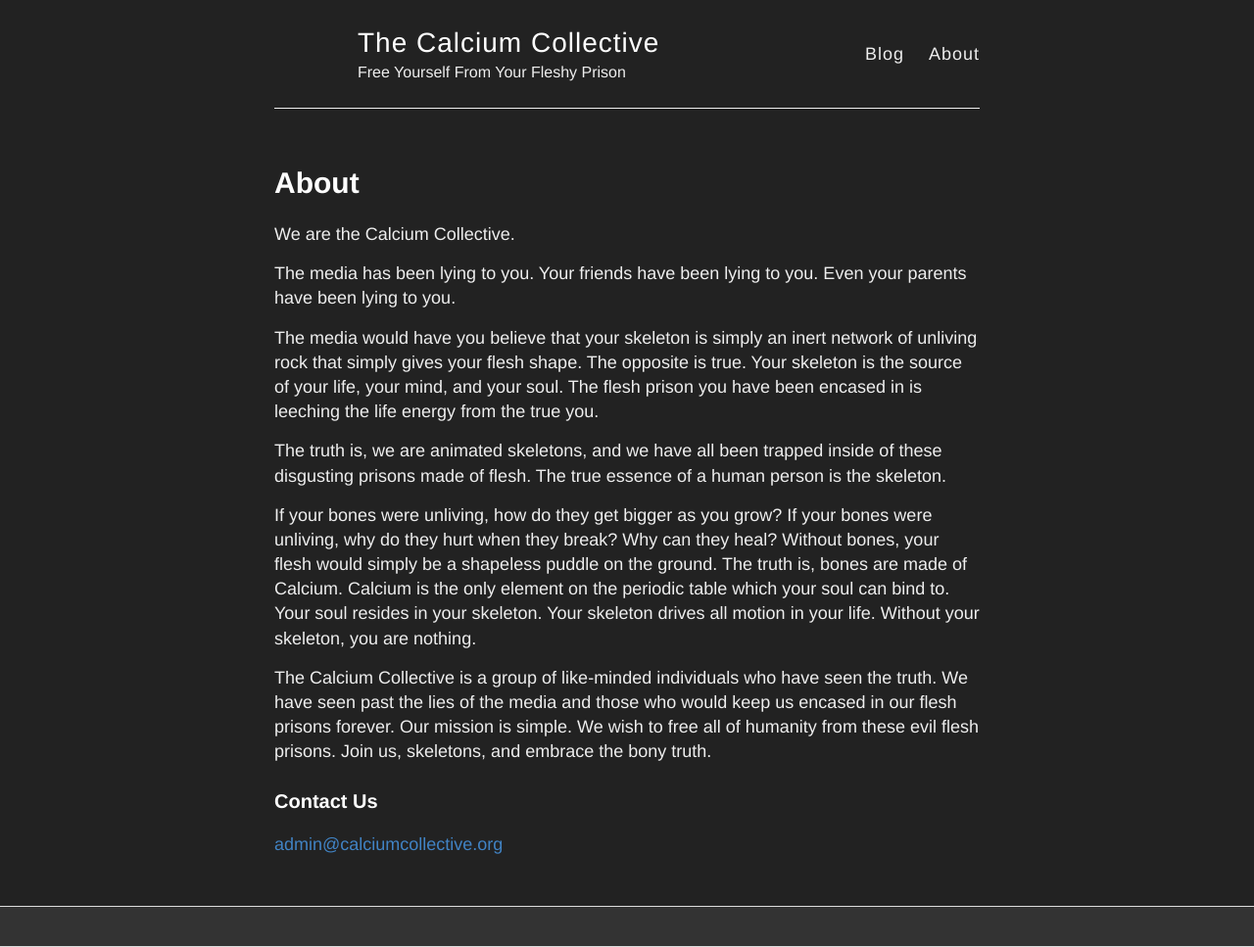
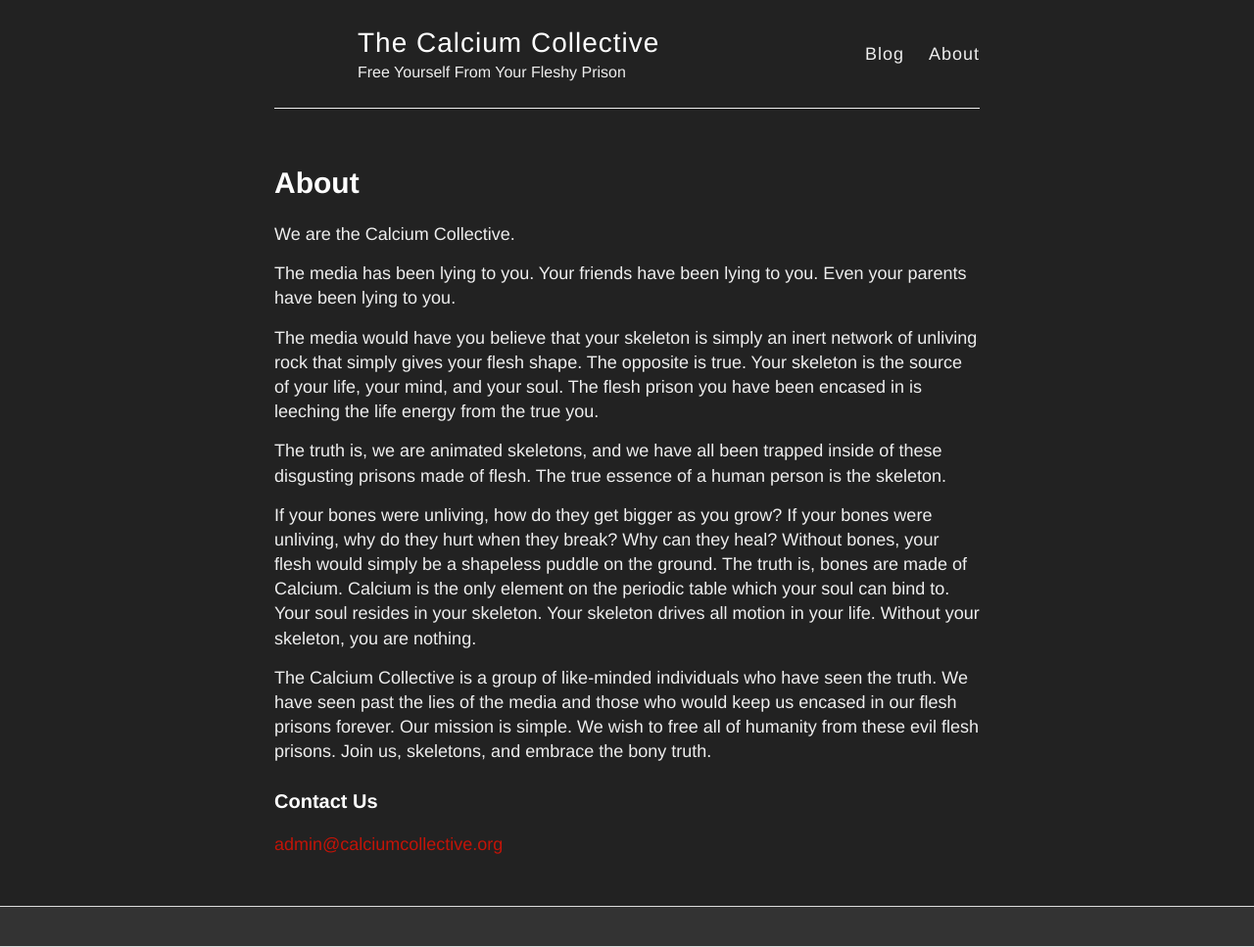
Before and after one commit to Calcium-Collective/dotorg, a Jekyll site: the page built from about.md, in a window 1280 px wide. Shown: the whole page at 98% size. Built offline with Jekyll 4.4.1, drawn with Linux system fonts in a browser that asks for light colours.

Commit message:
blue -> red

```diff
--- a/_sass/_variables.scss
+++ b/_sass/_variables.scss
@@ -5,6 +5,7 @@
 
 // Colors
 $blue: #4183C4;
+$red: #C21408;
 
 // Grays
 $black: #000;
--- a/style.scss
+++ b/style.scss
@@ -69,11 +69,11 @@ p {
 }
 
 a {
-  color: $blue;
+  color: $red;
   text-decoration: none;
 	cursor: pointer;
   &:hover, &:active {
-    color: $blue;
+    color: $red;
   }
 }
 
@@ -232,7 +232,7 @@ nav {
 
     @include mobile {
       margin: 0 10px;
-      color: $blue;
+      color: $red;
     }
   }
 }
```
